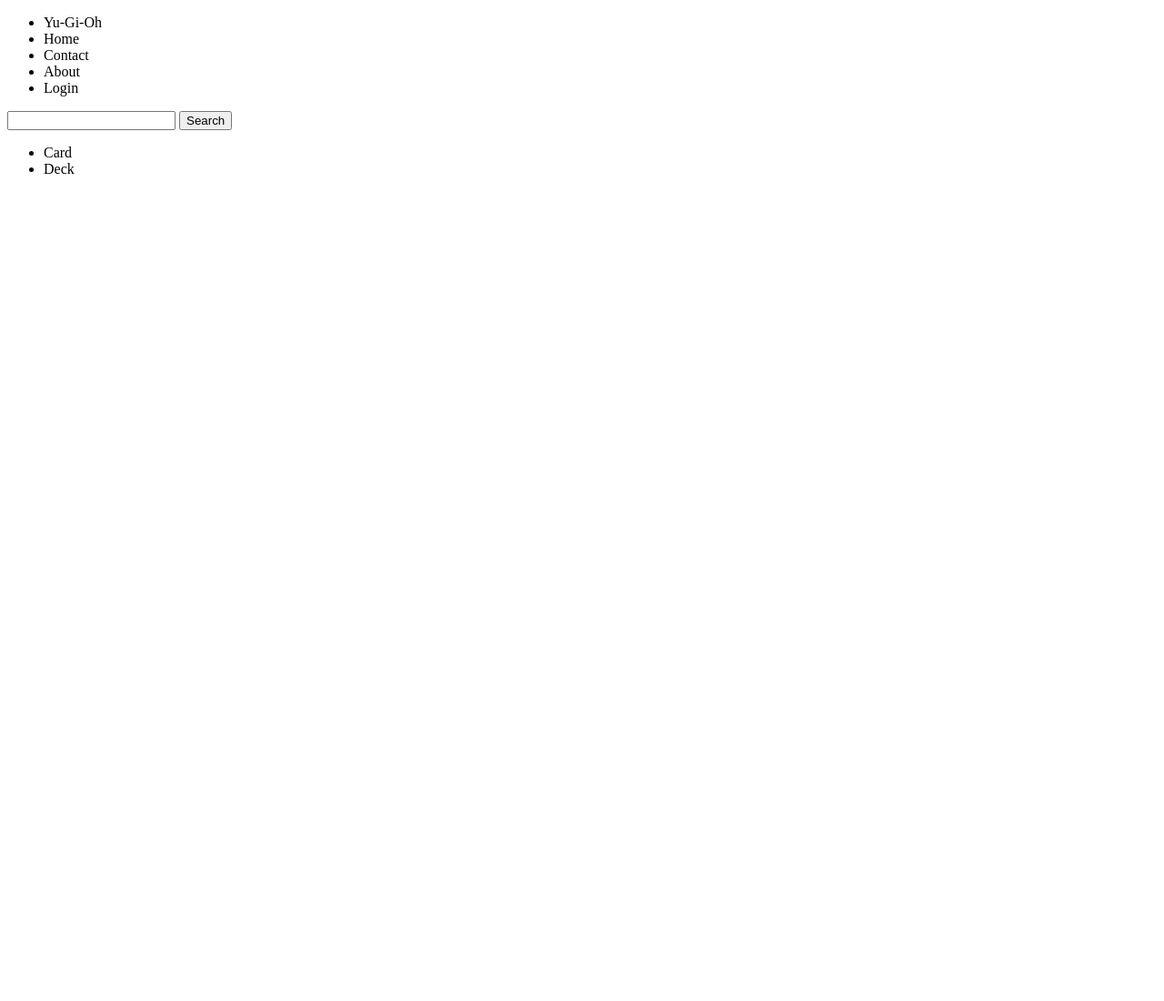
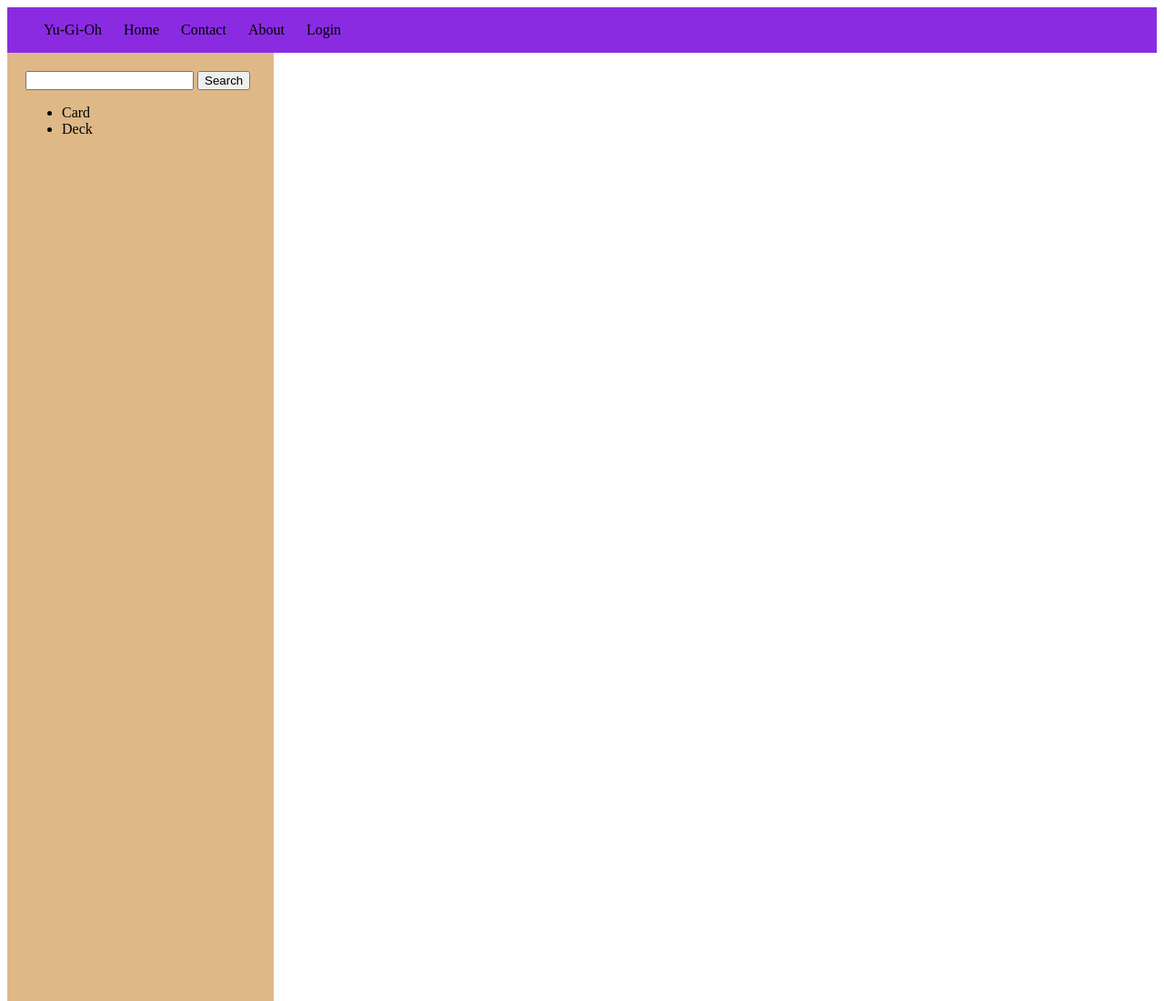
Before and after one commit to wilmerjan/Yu-Gi-Oh, a plain HTML site: page index.html in a window 1280 px wide. Shown: the top 1100 px of the page at 91% size. Before the commit the page ends 800 px from the top, so only its background shows below. Drawn offline with Linux system fonts and the light colour scheme.

```diff
--- a/index.html
+++ b/index.html
@@ -17,9 +17,11 @@
         </ul>
     </div>
     <div class="left_nav">
-        <input type="text">
-        <button type="submit">Search</button>
-        <ul class="ul_nav">
+        <div class="search">
+            <input type="text">
+            <button type="submit">Search</button>
+        </div>
+        <ul class="ul_leftnav">
             <li>Card</li>
             <li>Deck</li>
         </ul>
--- a/style.css
+++ b/style.css
@@ -0,0 +1,28 @@
+.nav{
+    width: 100%;
+    height: 50px;
+    background-color: blueviolet;
+}
+
+.ul_nav{
+    display: inline-block;
+    list-style: none;
+}
+
+.ul_nav > li {
+    display: inline-block;
+    white-space: normal;
+    margin: 0 20px 0 0;
+}
+
+.left_nav {
+    list-style: none;
+    width: 20%;
+    height: 100em;
+    background-color: burlywood;
+    padding: 20px;
+}
+
+.left_nav > li {
+
+}
```
Also changed, not shown: 1 other file.
